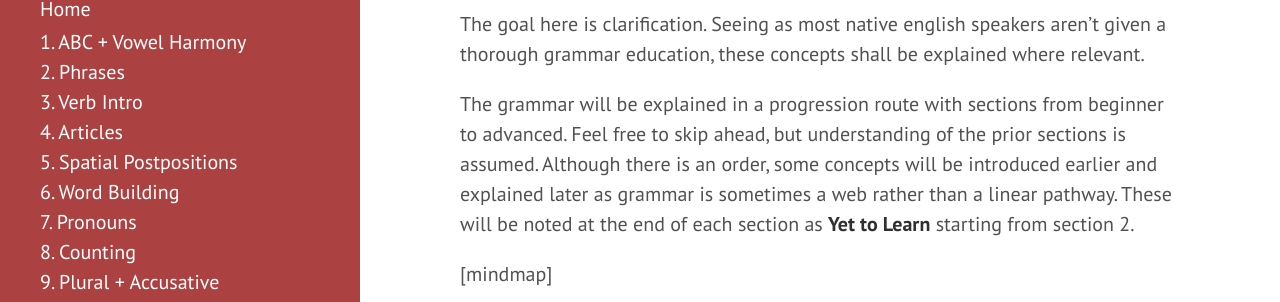
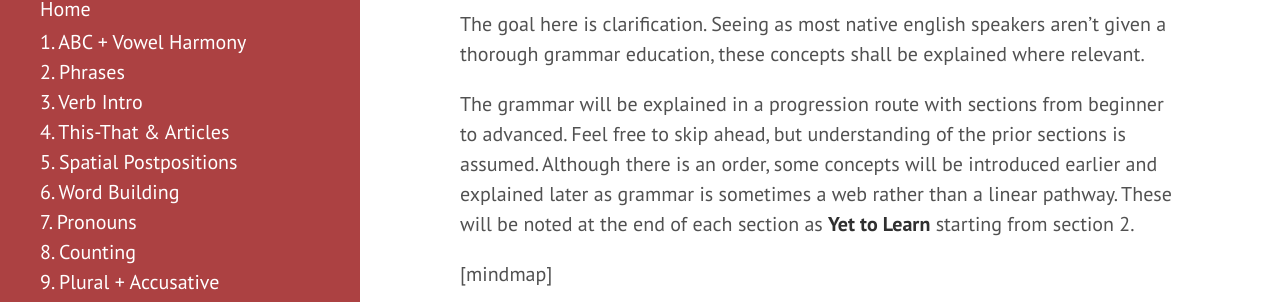
Before and after one commit to Magyartanulas/magyartanulas.github.io, a Jekyll site: the page built from index.html, in a window 1280 px wide. Shown: the part 378-680 px from the top of the page. Built offline with Jekyll 4.4.1, drawn with Linux system fonts in a browser that asks for light colours; the list of posts is cut into pages by our own code.

Commit message:
Update navigation.yml

```diff
--- a/_data/navigation.yml
+++ b/_data/navigation.yml
@@ -7,7 +7,7 @@
 - title: 3. Verb Intro
   url: https://magyartanulas.github.io/verb_intro/
 
-- title: 4. Articles
+- title: 4. This-That & Articles
   url: https://magyartanulas.github.io/this_that_articles/
 
 - title: 5. Spatial Postpositions
```
